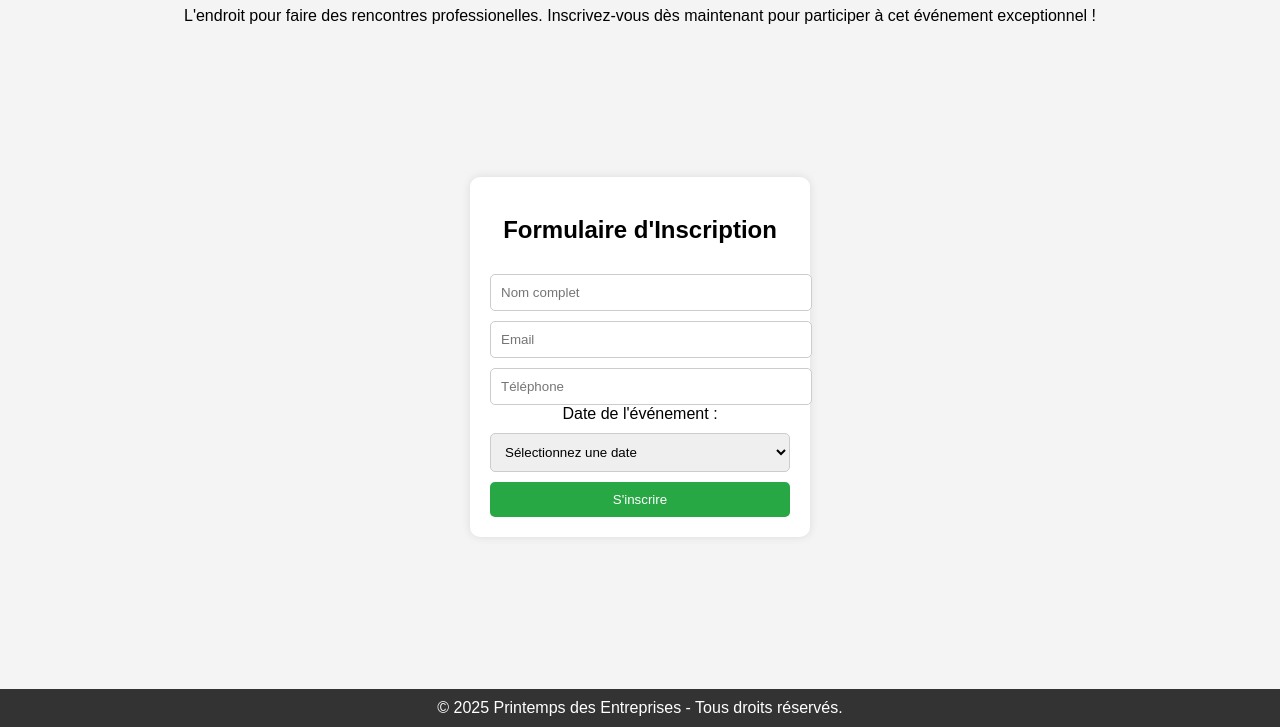
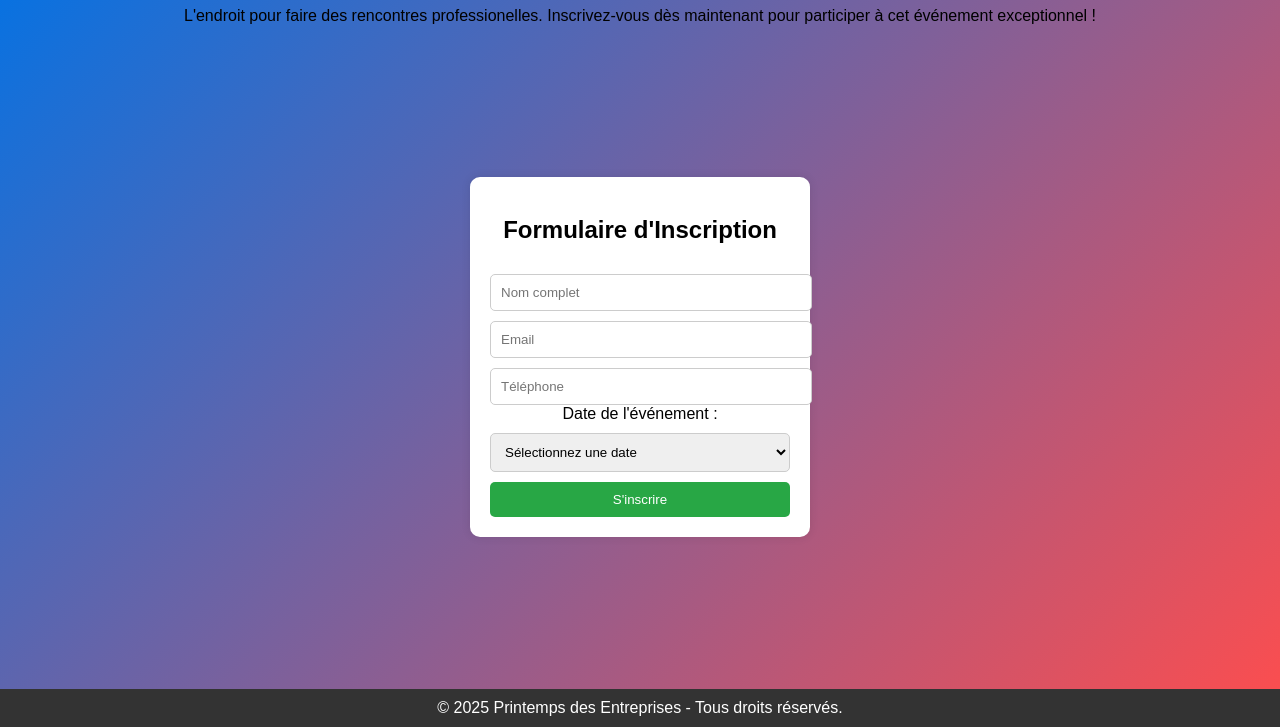
Before and after one commit to matpeu/matpeu.github.io, a plain HTML site: page index.html in a window 1280 px wide. Shown: the part 73-800 px from the top of the page. Drawn offline with Linux system fonts and the light colour scheme.

Commit message:
Update general.css

```diff
--- a/styles/general.css
+++ b/styles/general.css
@@ -14,7 +14,7 @@ html, body {
   display: flex;
   flex-direction: column;
   font-family: Arial, sans-serif;
-  background-color: #f4f4f4;
+  background: linear-gradient(135deg, #0073e6, #ff4d4d);
 }
 
 /* Conteneur principal */
```
